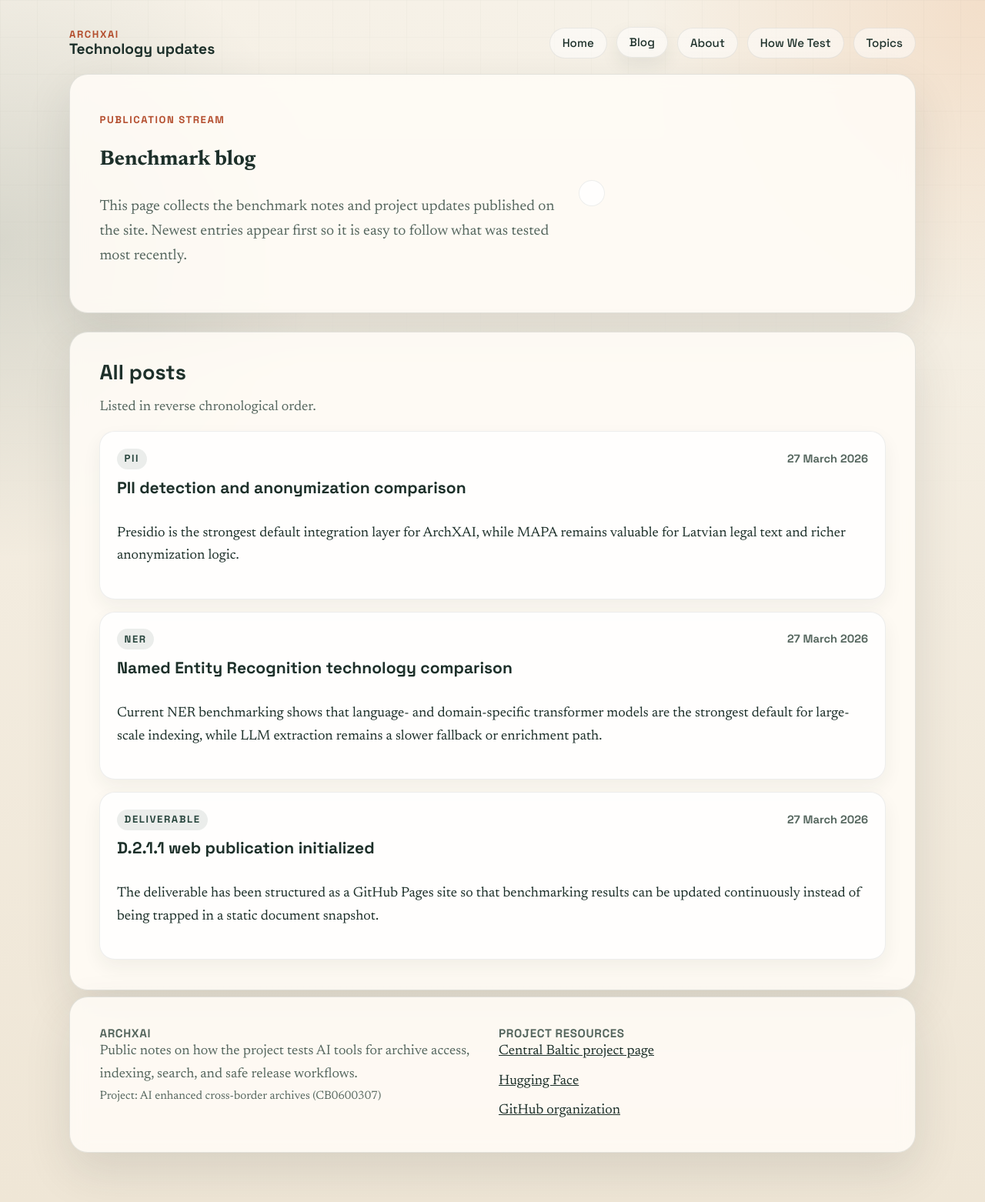
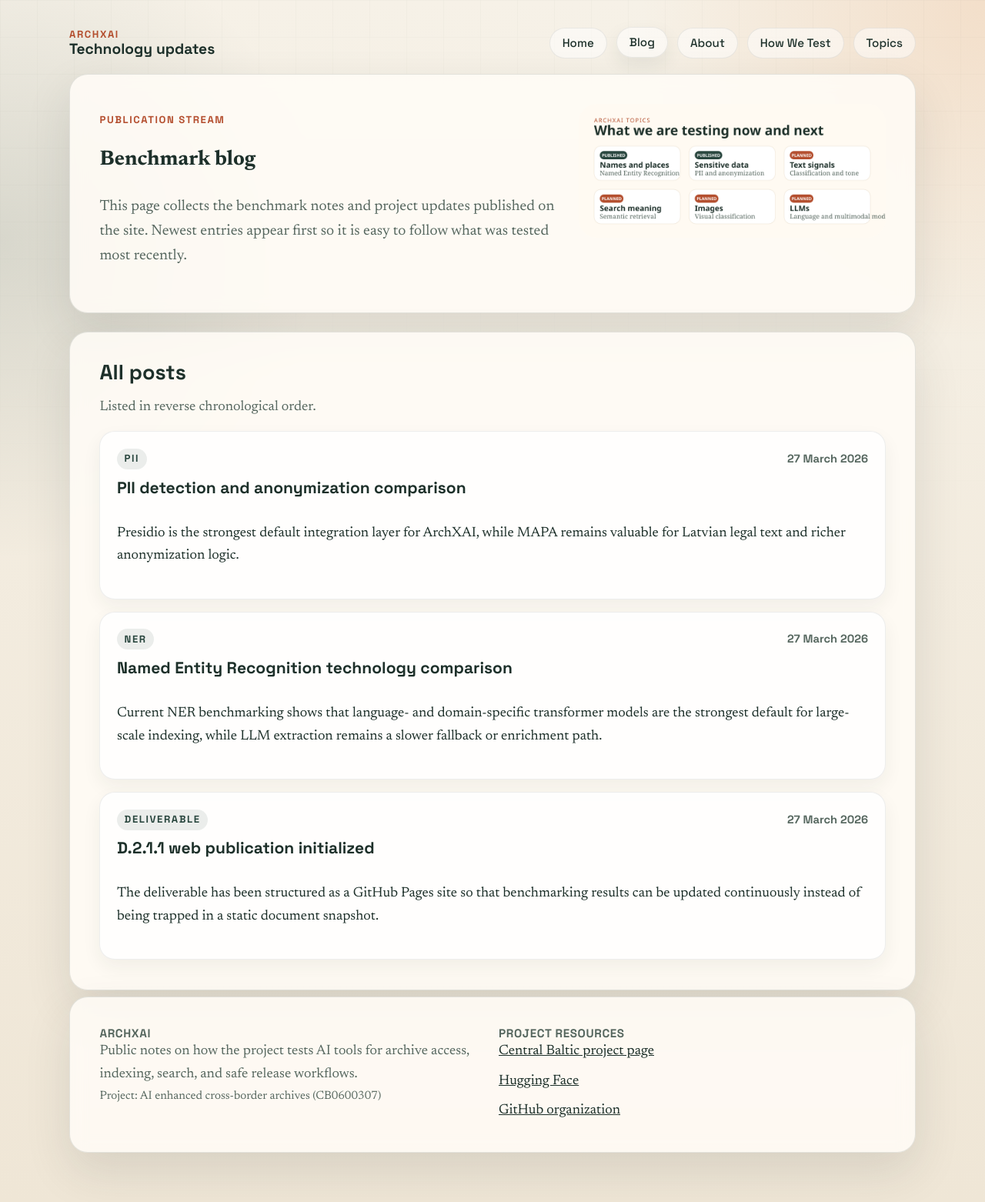
Before and after one commit to archxai/archxai.github.io, a Jekyll site: the page built from blog.md, in a window 1280 px wide. Shown: the whole page at 77% size. Built offline with Jekyll 4.4.1, drawn with Linux system fonts in a browser that asks for light colours.

Commit message:
Fix illustration rendering and tighten logo crops

```diff
--- a/assets/css/site.css
+++ b/assets/css/site.css
@@ -165,12 +165,13 @@ h3 {
 
 .logo-frame {
   display: inline-flex;
-  width: fit-content;
+  width: auto;
   max-width: 100%;
-  padding: 1rem;
-  border-radius: 18px;
-  background: rgba(255, 255, 255, 0.76);
-  border: 1px solid rgba(29, 48, 42, 0.08);
+  padding: 0;
+  background: transparent;
+  border: 0;
+  justify-self: start;
+  align-self: start;
 }
 
 .hero-logo,
@@ -198,12 +199,13 @@ h3 {
 
 .media-frame {
   display: inline-flex;
-  width: fit-content;
+  width: auto;
   max-width: 100%;
-  padding: 1rem;
-  border-radius: 18px;
-  background: rgba(255, 255, 255, 0.76);
-  border: 1px solid rgba(29, 48, 42, 0.08);
+  padding: 0;
+  background: transparent;
+  border: 0;
+  justify-self: start;
+  align-self: start;
 }
 
 .content-illustration {
@@ -211,6 +213,7 @@ h3 {
   width: auto;
   max-width: min(100%, 780px);
   height: auto;
+  border-radius: 24px;
 }
 
 .partner-logo-grid {
@@ -245,7 +248,7 @@ h3 {
   display: block;
   width: auto;
   max-width: 100%;
-  max-height: 90px;
+  max-height: 108px;
   height: auto;
 }
 
--- a/blog.md
+++ b/blog.md
@@ -13,7 +13,7 @@ permalink: /blog/
       <p class="lede">This page collects the benchmark notes and project updates published on the site. Newest entries appear first so it is easy to follow what was tested most recently.</p>
     </div>
     <div class="media-frame">
-      <img class="content-illustration" src="{{ '/assets/images/topics-overview.svg' | relative_url }}" alt="Illustration of current and planned ArchXAI topic areas">
+      <img class="content-illustration" src="{{ '/assets/images/topics-overview.png' | relative_url }}" alt="Illustration of current and planned ArchXAI topic areas">
     </div>
   </div>
 </section>
```
Also changed, not shown: methodology.md (+1 -1 lines), tracks.md (+1 -1 lines), assets/images/archxai-logo.png, assets/images/metrics-explainer.png (added), assets/images/partners/nae.png, assets/images/partners/naf.png, assets/images/partners/nal.png, assets/images/topics-overview.png (added).
